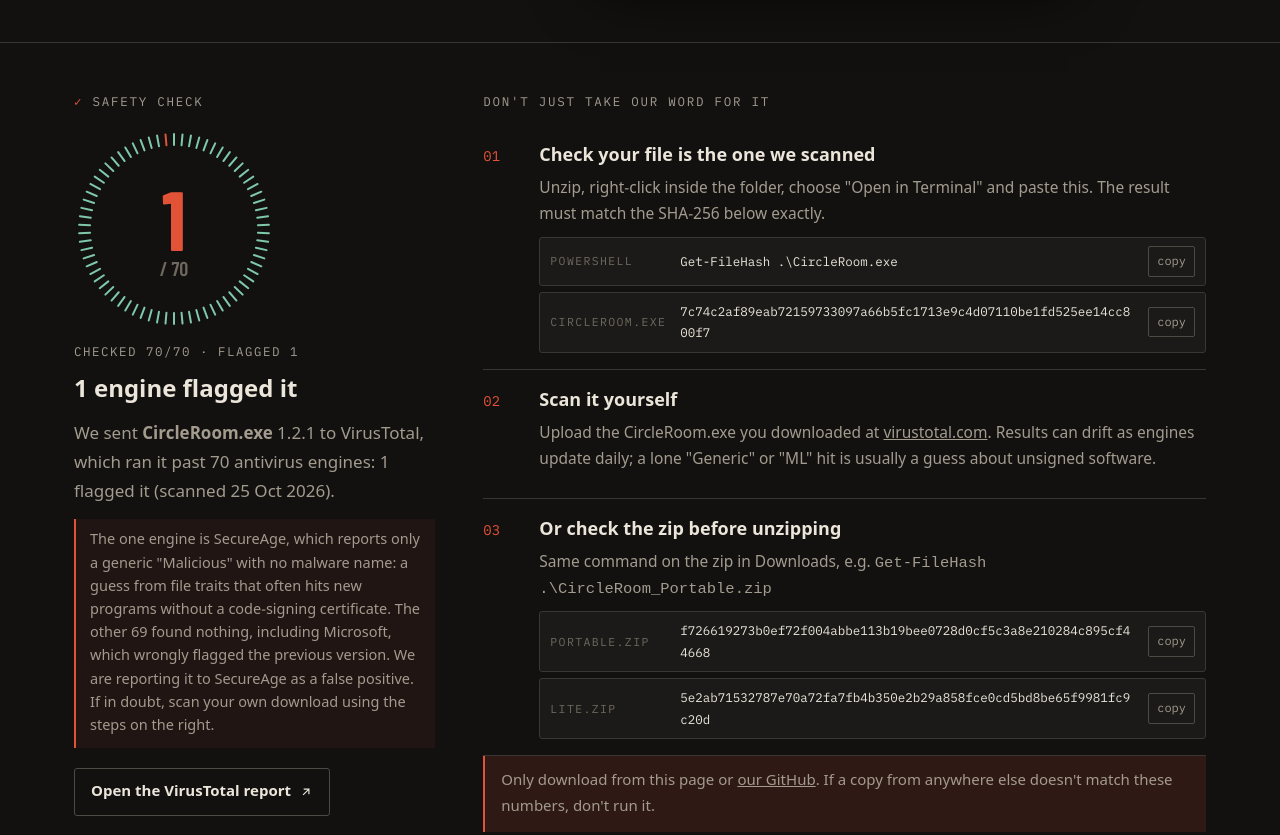
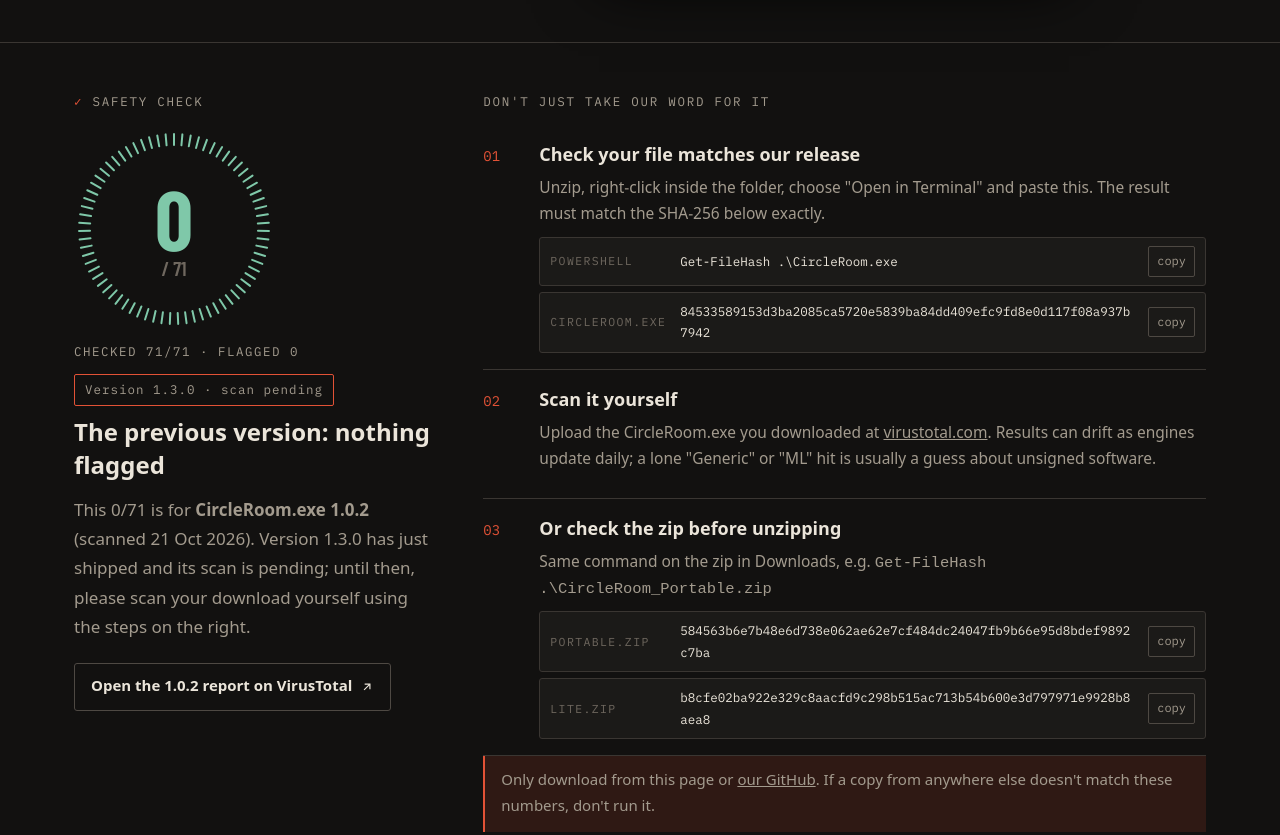
Before and after one commit to Godpoom/circle-room, a plain HTML site: page docs/index.html in a window 1280 px wide. Shown: the part 1560-2395 px from the top of the page. Drawn offline with nearby package versions, Linux system fonts and the light colour scheme; no server answers; a web font is replaced by a local one.

Commit message:
Site/README: 1.3.0 hashes, VirusTotal scan pending; Lite is 1.7 MB
Co-Authored-By: Claude Opus 5.5 <noreply@anthropic.com>

```diff
--- a/docs/index.html
+++ b/docs/index.html
@@ -387,7 +387,7 @@ html[lang="th"] .maker h2{font-family:var(--f-text);font-size:clamp(28px,3.4vw,4
 <section class="hero">
   <div class="wrap">
     <div>
-      <p class="label kicker rise"><b>●</b> Windows 10 / 11 · <span data-th>ฟรี</span><span data-en>Free</span> · <span class="js-ver">v1.2.1</span></p>
+      <p class="label kicker rise"><b>●</b> Windows 10 / 11 · <span data-th>ฟรี</span><span data-en>Free</span> · <span class="js-ver">v1.3.0</span></p>
       <h1>
         <span data-th><span class="ln"><span>ห้องมืดล้างรูป</span></span><span class="ln"><span><em>อยู่ในเครื่องคุณ</em></span></span></span>
         <span data-en><span class="ln"><span>Your darkroom,</span></span><span class="ln"><span><em>on your own PC.</em></span></span></span>
@@ -408,7 +408,7 @@ html[lang="th"] .maker h2{font-family:var(--f-text);font-size:clamp(28px,3.4vw,4
         </a>
         <div class="alt">
           <span><span data-th>เน็ตช้า หรืออยากแต่งรูปอย่างเดียว?</span><span data-en>Slow connection, or just want the editor?</span></span>
-          <a id="dl-lite" href="https://github.com/Godpoom/circle-room/releases/latest/download/CircleRoom_Lite.zip"><span data-th>โหลดรุ่นเล็ก</span><span data-en>Get Lite</span> <span class="mono js-size-lite">1.4 MB</span> →</a>
+          <a id="dl-lite" href="https://github.com/Godpoom/circle-room/releases/latest/download/CircleRoom_Lite.zip"><span data-th>โหลดรุ่นเล็ก</span><span data-en>Get Lite</span> <span class="mono js-size-lite">1.7 MB</span> →</a>
         </div>
         <p class="osnote" id="osnote">
           <span data-th>ดูเหมือนคุณเปิดจากมือถือหรือ Mac ตอนนี้ Circle Room ใช้ได้บน Windows เท่านั้น ส่งลิงก์นี้ไปเปิดในคอมพิวเตอร์ Windows ได้เลย</span>
@@ -471,17 +471,17 @@ html[lang="th"] .maker h2{font-family:var(--f-text);font-size:clamp(28px,3.4vw,4
   <div class="wrap">
     <div>
       <p class="label"><b>✓</b> <span data-th>ตรวจความปลอดภัย</span><span data-en>Safety check</span></p>
-      <div class="score" id="score" aria-label="1 of 70 antivirus engines flagged the file">
-        <svg class="ring" viewBox="0 0 200 200" aria-hidden="true" data-flagged="1" data-total="70"></svg>
-        <b>1</b><span>/ 70</span>
+      <div class="score" id="score" aria-label="0 of 71 antivirus engines flagged the file">
+        <svg class="ring" viewBox="0 0 200 200" aria-hidden="true" data-flagged="0" data-total="71"></svg>
+        <b>0</b><span>/ 71</span>
       </div>
-      <p class="scan mono" aria-hidden="true"><span data-th>ตรวจแล้ว</span><span data-en>checked</span> <span class="js-checked">70</span>/70 · <span data-th>พบ</span><span data-en>flagged</span> 1</p>
-      <h2><span data-th>แอนตี้ไวรัส 1 ตัวแจ้งเตือน</span><span data-en>1 engine flagged it</span></h2>
-      <p><span data-th>เราส่ง <b>CircleRoom.exe</b> เวอร์ชัน 1.2.1 ให้ VirusTotal สแกนด้วยแอนตี้ไวรัส 70 ตัว ผลคือพบ 1 (สแกนวันที่ 25 ต.ค. 2026)</span>
-         <span data-en>We sent <b>CircleRoom.exe</b> 1.2.1 to VirusTotal, which ran it past 70 antivirus engines: 1 flagged it (scanned 25 Oct 2026).</span></p>
-      <p class="scannote"><span data-th>ตัวที่แจ้งคือ SecureAge ซึ่งระบุแค่คำว่า Malicious ไม่มีชื่อมัลแวร์ เป็นการเดาจากลักษณะไฟล์ที่มักเกิดกับโปรแกรมใหม่ที่ยังไม่มีลายเซ็นดิจิทัล ส่วนอีก 69 ตัวไม่พบอะไร รวมถึง Microsoft ที่เคยเตือนผิดในเวอร์ชันก่อน เรากำลังแจ้ง SecureAge ว่าเป็นการแจ้งเตือนผิด (false positive) ถ้ากังวล แนะนำให้สแกนไฟล์ที่โหลดมาเองตามขั้นตอนด้านขวา</span><span data-en>The one engine is SecureAge, which reports only a generic "Malicious" with no malware name: a guess from file traits that often hits new programs without a code-signing certificate. The other 69 found nothing, including Microsoft, which wrongly flagged the previous version. We are reporting it to SecureAge as a false positive. If in doubt, scan your own download using the steps on the right.</span></p>
-      <a class="vt" href="https://www.virustotal.com/gui/file/7c74c2af89eab72159733097a66b5fc1713e9c4d07110be1fd525ee14cc800f7" target="_blank" rel="noopener">
-        <span data-th>ดูรายงานบน VirusTotal</span><span data-en>Open the VirusTotal report</span>
+      <p class="scan mono" aria-hidden="true"><span data-th>ตรวจแล้ว</span><span data-en>checked</span> <span class="js-checked">71</span>/71 · <span data-th>พบ</span><span data-en>flagged</span> 0</p>
+      <p class="pending"><span data-th>เวอร์ชัน 1.3.0 · กำลังรอผลสแกน</span><span data-en>Version 1.3.0 · scan pending</span></p>
+      <h2><span data-th>เวอร์ชันก่อนหน้า ไม่มีแอนตี้ไวรัสตัวไหนแจ้ง</span><span data-en>The previous version: nothing flagged</span></h2>
+      <p><span data-th>ผล 0/71 นี้เป็นของ <b>CircleRoom.exe 1.0.2</b> (สแกนวันที่ 21 ต.ค. 2026) ส่วนเวอร์ชันล่าสุด 1.3.0 เพิ่งออก กำลังรอผลสแกน ระหว่างนี้แนะนำให้สแกนไฟล์ที่คุณโหลดมาเองตามขั้นตอนด้านขวา</span>
+         <span data-en>This 0/71 is for <b>CircleRoom.exe 1.0.2</b> (scanned 21 Oct 2026). Version 1.3.0 has just shipped and its scan is pending; until then, please scan your download yourself using the steps on the right.</span></p>
+      <a class="vt" href="https://www.virustotal.com/gui/file/deae494e4c75c99a45aeaf4f380da7820ab683f253b708cf4629bac1ba6c3604" target="_blank" rel="noopener">
+        <span data-th>ดูรายงานของ 1.0.2 บน VirusTotal</span><span data-en>Open the 1.0.2 report on VirusTotal</span>
         <svg width="14" height="14" viewBox="0 0 24 24" fill="none" stroke="currentColor" stroke-width="2" aria-hidden="true"><path d="M7 17 17 7M8 7h9v9"/></svg>
       </a>
     </div>
@@ -489,11 +489,11 @@ html[lang="th"] .maker h2{font-family:var(--f-text);font-size:clamp(28px,3.4vw,4
       <p class="label"><span data-th>อย่าเชื่อเราอย่างเดียว ตรวจเองได้ใน 1 นาที</span><span data-en>Don't just take our word for it</span></p>
       <ol class="checks">
         <li><div>
-          <h3><span data-th>เช็คว่าไฟล์ที่โหลดมาเป็นไฟล์เดียวกับที่สแกน</span><span data-en>Check your file is the one we scanned</span></h3>
+          <h3><span data-th>เช็คว่าไฟล์ที่โหลดมาตรงกับที่เราปล่อย</span><span data-en>Check your file matches our release</span></h3>
           <p><span data-th>แตกไฟล์ zip แล้วคลิกขวาในโฟลเดอร์ เลือก "Open in Terminal" แล้ววางคำสั่งนี้ ตัวเลขที่ได้ต้องตรงกับ SHA-256 ด้านล่างทุกตัว</span>
              <span data-en>Unzip, right-click inside the folder, choose "Open in Terminal" and paste this. The result must match the SHA-256 below exactly.</span></p>
           <div class="hash"><span class="k">PowerShell</span><code>Get-FileHash .\CircleRoom.exe</code><button class="copy" type="button" data-copy="Get-FileHash .\CircleRoom.exe">copy</button></div>
-          <div class="hash"><span class="k">CircleRoom.exe</span><code>7c74c2af89eab72159733097a66b5fc1713e9c4d07110be1fd525ee14cc800f7</code><button class="copy" type="button" data-copy="7c74c2af89eab72159733097a66b5fc1713e9c4d07110be1fd525ee14cc800f7">copy</button></div>
+          <div class="hash"><span class="k">CircleRoom.exe</span><code>84533589153d3ba2085ca5720e5839ba84dd409efc9fd8e0d117f08a937b7942</code><button class="copy" type="button" data-copy="84533589153d3ba2085ca5720e5839ba84dd409efc9fd8e0d117f08a937b7942">copy</button></div>
         </div></li>
         <li><div>
           <h3><span data-th>สแกนเองอีกรอบ</span><span data-en>Scan it yourself</span></h3>
@@ -504,8 +504,8 @@ html[lang="th"] .maker h2{font-family:var(--f-text);font-size:clamp(28px,3.4vw,4
           <h3><span data-th>เช็คไฟล์ zip ก่อนแตกก็ได้</span><span data-en>Or check the zip before unzipping</span></h3>
           <p><span data-th>ใช้คำสั่งเดียวกันกับไฟล์ zip ในโฟลเดอร์ Downloads เช่น <code>Get-FileHash .\CircleRoom_Portable.zip</code></span>
              <span data-en>Same command on the zip in Downloads, e.g. <code>Get-FileHash .\CircleRoom_Portable.zip</code></span></p>
-          <div class="hash"><span class="k">Portable.zip</span><code>f726619273b0ef72f004abbe113b19bee0728d0cf5c3a8e210284c895cf44668</code><button class="copy" type="button" data-copy="f726619273b0ef72f004abbe113b19bee0728d0cf5c3a8e210284c895cf44668">copy</button></div>
-          <div class="hash"><span class="k">Lite.zip</span><code>5e2ab71532787e70a72fa7fb4b350e2b29a858fce0cd5bd8be65f9981fc9c20d</code><button class="copy" type="button" data-copy="5e2ab71532787e70a72fa7fb4b350e2b29a858fce0cd5bd8be65f9981fc9c20d">copy</button></div>
+          <div class="hash"><span class="k">Portable.zip</span><code>584563b6e7b48e6d738e062ae62e7cf484dc24047fb9b66e95d8bdef9892c7ba</code><button class="copy" type="button" data-copy="584563b6e7b48e6d738e062ae62e7cf484dc24047fb9b66e95d8bdef9892c7ba">copy</button></div>
+          <div class="hash"><span class="k">Lite.zip</span><code>b8cfe02ba922e329c8aacfd9c298b515ac713b54b600e3d797971e9928b8aea8</code><button class="copy" type="button" data-copy="b8cfe02ba922e329c8aacfd9c298b515ac713b54b600e3d797971e9928b8aea8">copy</button></div>
         </div></li>
       </ol>
       <p class="caution"><span data-th>โหลดจากเว็บนี้หรือ <a href="https://github.com/Godpoom/circle-room/releases">GitHub ของเรา</a> เท่านั้น ถ้าได้ไฟล์มาจากที่อื่นและตัวเลขไม่ตรง อย่าเปิดไฟล์นั้น</span>
@@ -603,7 +603,7 @@ html[lang="th"] .maker h2{font-family:var(--f-text);font-size:clamp(28px,3.4vw,4
       <h2><span data-th>ถามก่อนโหลด</span><span data-en>Before you download</span></h2>
       <details open>
         <summary><span data-th>ตัวเต็มกับรุ่นเล็กต่างกันยังไง</span><span data-en>Full or Lite?</span></summary>
-        <p><span data-th>รุ่นเล็ก (1.4 MB) มีเครื่องมือแต่งภาพครบทุกตัว แต่ไม่มี AI ส่วนตัวเต็ม (377 MB) มีโมเดล AI ทั้งหมด ถ้าไม่แน่ใจให้โหลดตัวเต็ม</span><span data-en>Lite (1.4 MB) has every editing tool but no AI. Full (377 MB) adds all the AI models. Not sure? Get Full.</span></p>
+        <p><span data-th>รุ่นเล็ก (1.7 MB) มีเครื่องมือแต่งภาพครบทุกตัว แต่ไม่มี AI ส่วนตัวเต็ม (377 MB) มีโมเดล AI ทั้งหมด ถ้าไม่แน่ใจให้โหลดตัวเต็ม</span><span data-en>Lite (1.7 MB) has every editing tool but no AI. Full (377 MB) adds all the AI models. Not sure? Get Full.</span></p>
       </details>
       <details>
         <summary><span data-th>ปลอดภัยไหม ทำไมมีคำเตือน</span><span data-en>Is it safe? Why the warning?</span></summary>
@@ -667,7 +667,7 @@ html[lang="th"] .maker h2{font-family:var(--f-text);font-size:clamp(28px,3.4vw,4
 
 <footer>
   <div class="wrap">
-    <span>Circle Room <span class="js-ver">v1.2.1</span> · <a href="https://github.com/Godpoom/circle-room/releases">Releases</a> · <a href="https://github.com/Godpoom/circle-room/blob/main/THIRD_PARTY_NOTICES.md">Licenses</a></span>
+    <span>Circle Room <span class="js-ver">v1.3.0</span> · <a href="https://github.com/Godpoom/circle-room/releases">Releases</a> · <a href="https://github.com/Godpoom/circle-room/blob/main/THIRD_PARTY_NOTICES.md">Licenses</a></span>
     <span><span data-th>ทำในประเทศไทยโดย</span><span data-en>Made in Thailand by</span> <a href="https://huggingface.co/IAMPOOM" target="_blank" rel="noopener">IAMPOOM</a> · <a href="https://github.com/Godpoom/circle-room">github.com/Godpoom/circle-room</a></span>
   </div>
 </footer>
```
Also changed, not shown: 2 other files.
